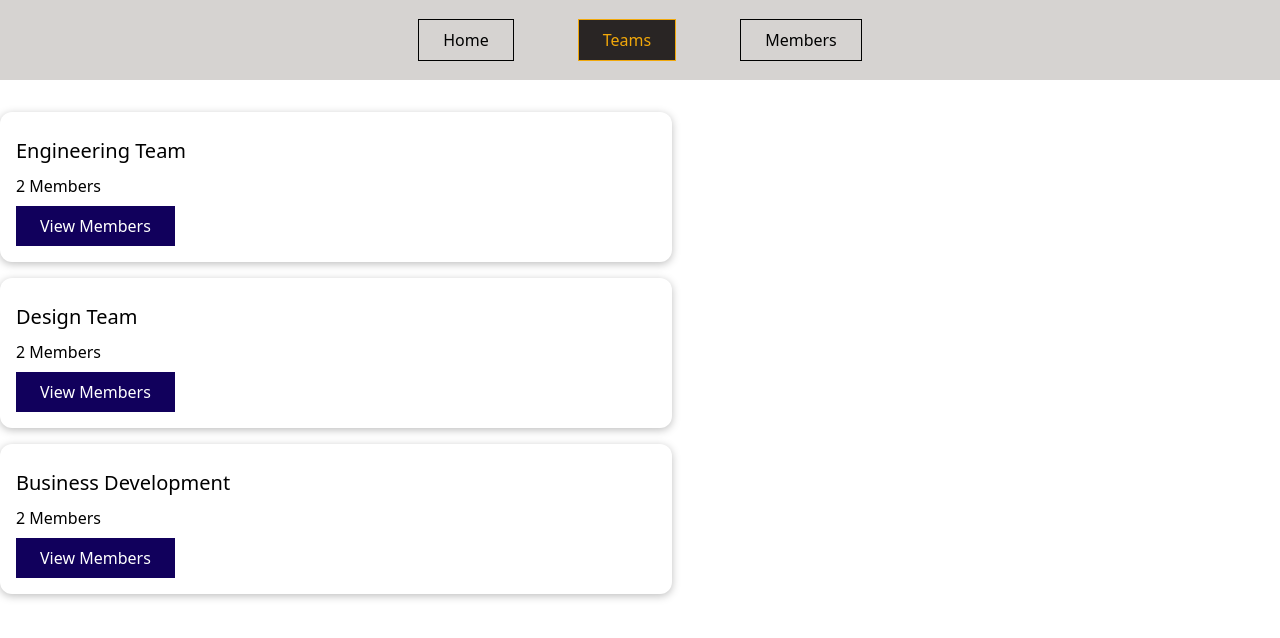
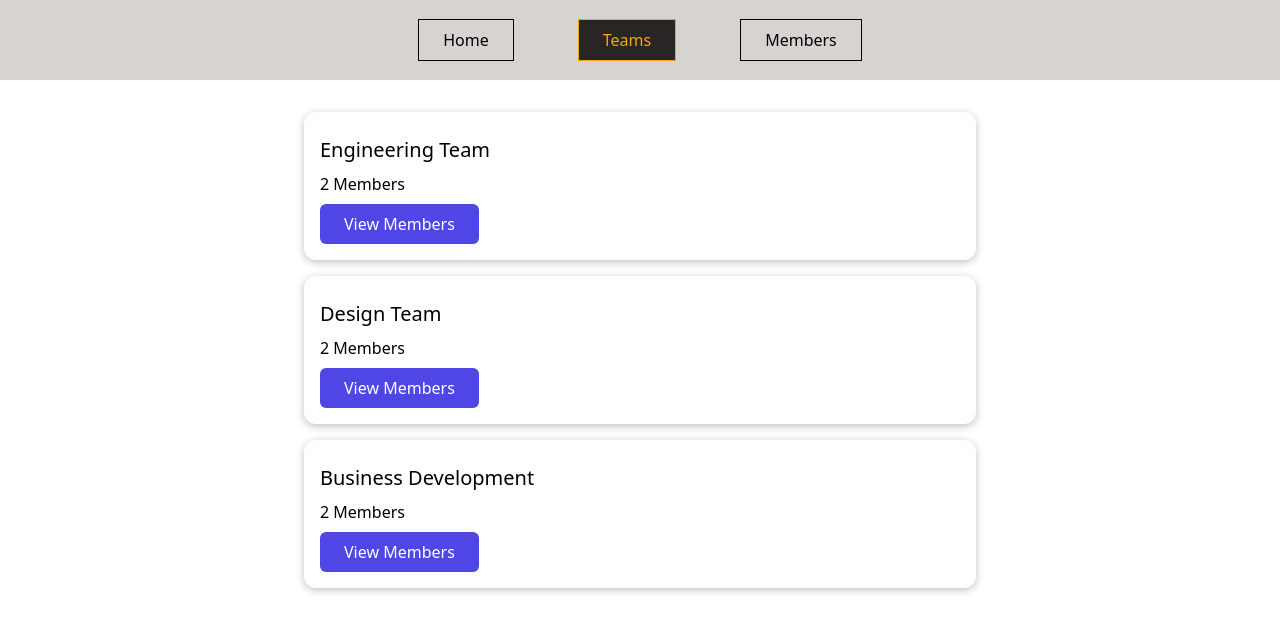
Before and after one commit to MK-Khan123/my-first-vue-app, a Vue app: page /teams in a window 1280 px wide. Shown: the top 638 px of the page. Built offline with nearby package versions, Linux system fonts and the light colour scheme.

Commit message:
Almost completed the app

```diff
--- a/src/components/Home.vue
+++ b/src/components/Home.vue
@@ -1,13 +1,5 @@
 <template>
-    <div>
-        My First Vue App.
+    <div class="flex justify-center items-center text-amber-900 font-bold text-7xl p-36">
+        My First Vue App
     </div>
 </template>
-<script>
-export default {
-
-}
-</script>
-<style>
-
-</style>
--- a/src/components/nav/TheNavigation.vue
+++ b/src/components/nav/TheNavigation.vue
@@ -20,7 +20,6 @@
 a {
     text-decoration: none;
     background: transparent;
-    border: 1px solid transparent;
     cursor: pointer;
     color: black;
     border: 1px solid black;
--- a/src/components/teams/TeamItem.vue
+++ b/src/components/teams/TeamItem.vue
@@ -1,8 +1,9 @@
 <template>
-    <li>
-        <h3>{{ name }}</h3>
+    <li class="my-4 p-4 rounded-xl mx-auto">
+        <h3 class="my-2 text-xl">{{ name }}</h3>
         <div class="my-2">{{ memberCount }} Members</div>
-        <router-link :to="teamMembersLink">View Members</router-link>
+        <router-link class="no-underline py-2 px-6 text-white inline-block bg-indigo-600 rounded-md"
+            :to="teamMembersLink">View Members</router-link>
     </li>
 </template>
 <script>
@@ -18,27 +19,14 @@ export default {
 </script>
 <style scoped>
 li {
-    margin: 1rem 0;
     box-shadow: 0 2px 8px rgba(0, 0, 0, 0.26);
-    border-radius: 12px;
-    padding: 1rem;
 }
 
-li h3 {
-    margin: 0.5rem 0;
-    font-size: 1.25rem;
+a:hover {
+    background-color: #220a8d;
 }
 
-a {
-    text-decoration: none;
-    color: white;
-    display: inline-block;
-    padding: 0.5rem 1.5rem;
-    background-color: #11005c;
-}
-
-a:hover,
-a:active {
+a.active {
     background-color: #220a8d;
 }
 </style>
--- a/src/components/teams/TeamsList.vue
+++ b/src/components/teams/TeamsList.vue
@@ -1,6 +1,6 @@
 <template>
     <router-view></router-view>
-    <ul class="list-none my-8 p-0 max-w-2xl">
+    <ul class="list-none my-8 p-0 mx-auto max-w-2xl">
         <team-item v-for="team in teams" :key="team.id" :id="team.id" :name="team.name"
             :member-count="team.members.length"></team-item>
     </ul>
```
